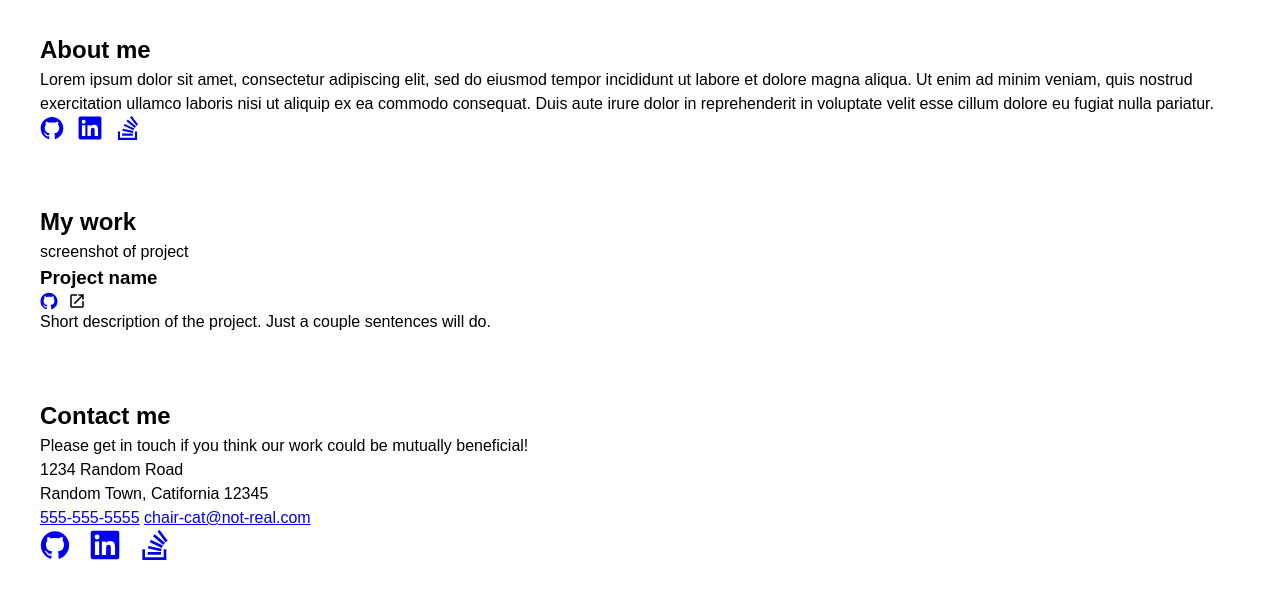
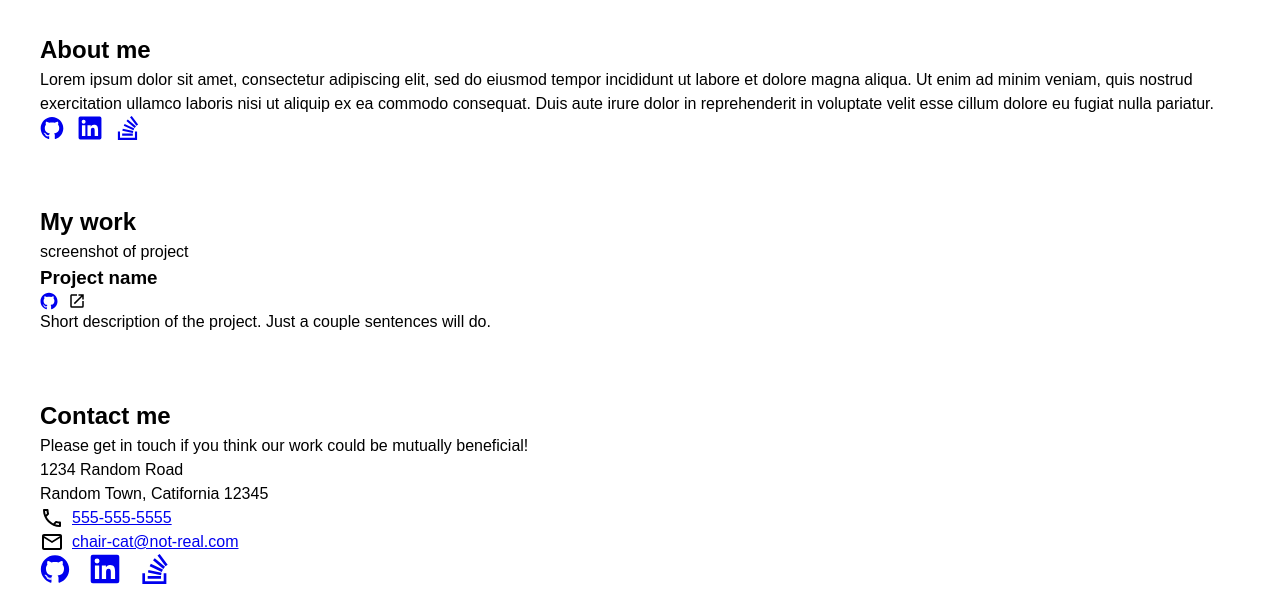
Before and after one commit to simeonrediger/odin-homepage, a website built with webpack: page src/index.html in a window 1280 px wide. Built offline with nearby package versions, Linux system fonts and the light colour scheme.

Commit message:
Add contact link icons

```diff
--- a/src/index.html
+++ b/src/index.html
@@ -83,8 +83,18 @@
       </p>
       <p>1234 Random Road<br />Random Town, Catifornia 12345</p>
       <div>
-        <a href="tel:5555555555">555-555-5555</a>
-        <a href="mailto:chair-cat@not-real.com">chair-cat@not-real.com</a>
+        <a class='contact-link' href="tel:5555555555">
+          <svg viewBox="0 0 24 24" width='24'>
+            <use href="#icon-phone"></use>
+          </svg>
+          <div>555-555-5555</div>
+        </a>
+        <a class='contact-link' href="mailto:chair-cat@not-real.com">
+          <svg viewBox="0 0 24 24" width='24'>
+            <use href="#icon-email"></use>
+          </svg>
+          <div>chair-cat@not-real.com</div>
+        </a>
       </div>
       <ul class="footer-links links">
         <li>
@@ -159,5 +169,17 @@
         />
       </symbol>
     </svg>
+
+    <svg xmlns="http://www.w3.org/2000/svg" hidden>
+      <symbol id='icon-phone' viewBox='0 0 24 24'>
+        <path d="M20,15.5C18.8,15.5 17.5,15.3 16.4,14.9C16.3,14.9 16.2,14.9 16.1,14.9C15.8,14.9 15.6,15 15.4,15.2L13.2,17.4C10.4,15.9 8,13.6 6.6,10.8L8.8,8.6C9.1,8.3 9.2,7.9 9,7.6C8.7,6.5 8.5,5.2 8.5,4C8.5,3.5 8,3 7.5,3H4C3.5,3 3,3.5 3,4C3,13.4 10.6,21 20,21C20.5,21 21,20.5 21,20V16.5C21,16 20.5,15.5 20,15.5M5,5H6.5C6.6,5.9 6.8,6.8 7,7.6L5.8,8.8C5.4,7.6 5.1,6.3 5,5M19,19C17.7,18.9 16.4,18.6 15.2,18.2L16.4,17C17.2,17.2 18.1,17.4 19,17.4V19Z" />
+      </symbol>
+    </svg>
+
+    <svg xmlns="http://www.w3.org/2000/svg" hidden>
+      <symbol id='icon-email' viewBox='0 0 24 24'>
+        <path d="M22 6C22 4.9 21.1 4 20 4H4C2.9 4 2 4.9 2 6V18C2 19.1 2.9 20 4 20H20C21.1 20 22 19.1 22 18V6M20 6L12 11L4 6H20M20 18H4V8L12 13L20 8V18Z" />
+      </symbol>
+    </svg>
   </body>
 </html>
--- a/src/styles/layout.css
+++ b/src/styles/layout.css
@@ -17,3 +17,8 @@
 .footer-links {
   gap: 1.25rem;
 }
+
+.contact-link {
+  display: flex;
+  gap: 0.5rem;
+}
```
